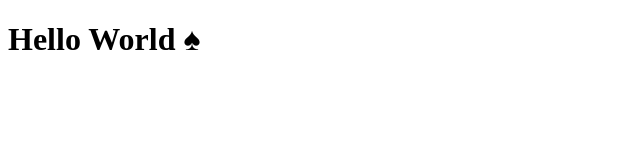
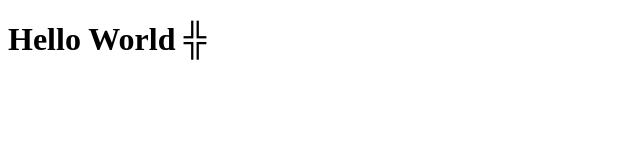
Before and after one commit to hristijankocev/kiii-hw-04, a plain HTML site: page index.html in a window 1280 px wide. Shown: the full height of the page, 0-640 px from the left. Drawn offline with Linux system fonts and the light colour scheme.

Commit message:
Update index.html

```diff
--- a/index.html
+++ b/index.html
@@ -1,4 +1,4 @@
 <!DOCTYPE html>
 <html>
-  <h1>Hello World ♠</h1>
+  <h1>Hello World ╬</h1>
 </html>
```
